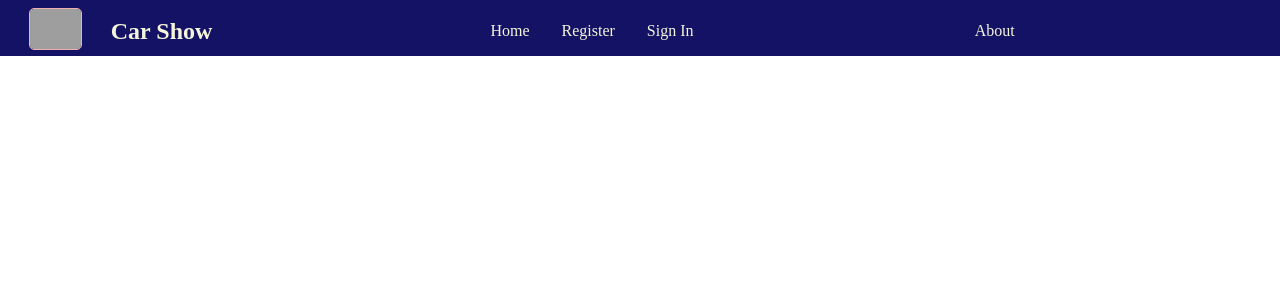
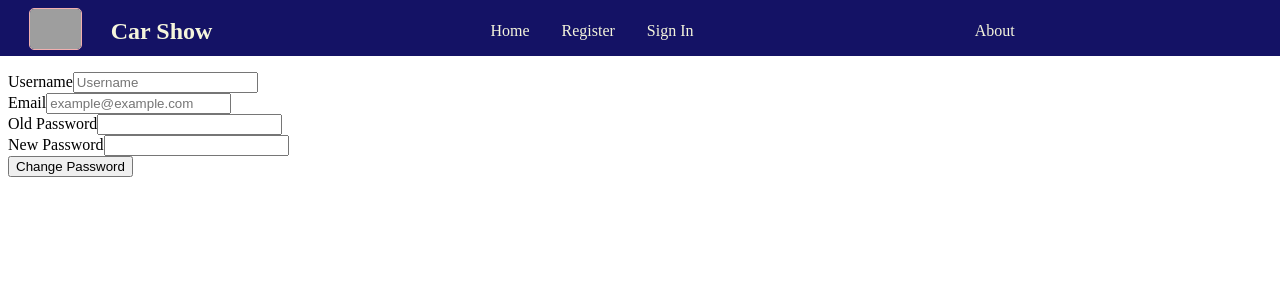
Before and after one commit to RafaelIgnacioMontes/Car-Show--FE, a React (Create React App) app in the folder car-show/: page /updatePassword in a window 1280 px wide. Shown: the top 300 px of the page. Built offline with nearby package versions, Linux system fonts and the light colour scheme; no server answers; grey boxes are pictures that could not be loaded.

Commit message:
protected routes work and change password almost done

```diff
--- a/car-show/src/App.js
+++ b/car-show/src/App.js
@@ -10,6 +10,8 @@ import { CheckSession } from './services/Auth'
 import User from './components/User'
 import axios from 'axios'
 import CarDetails from './components/CarDetails'
+import ChangePasswordForm from './components/ChangePasswordForm'
+import UserSettings from './components/UserSettings'
 
 const App = () => {
   const [userCarList, setUserCarList] = useState([])
@@ -99,6 +101,11 @@ const App = () => {
               />
             }
           />
+          <Route
+            path="/updatePassword"
+            element={<ChangePasswordForm user={user} />}
+          />
+          <Route path="/UserSettings" element={<UserSettings user={user} />} />
         </Routes>
       </main>
     </div>
--- a/car-show/src/components/CarDetails.jsx
+++ b/car-show/src/components/CarDetails.jsx
@@ -3,13 +3,14 @@ import { useParams } from 'react-router-dom'
 import axios from 'axios'
 import CommentForm from './CommentForm'
 import UpdateComment from './UpdateComment'
+import Client from '../services/api'
 
 const CarDetails = ({ user }) => {
   let { id } = useParams()
-  const [showResults, setShowResults] = useState(false)
-  const clicky = () => {
-    setShowResults(true)
-  }
+  // const [showResults, setShowResults] = useState(false)
+  // const clicky = () => {
+  //   setShowResults((current) => !current)
+  // }
   const [carDetails, setCarDetails] = useState()
   const [isLoaded, setIsLoaded] = useState(false)
 
@@ -20,7 +21,7 @@ const CarDetails = ({ user }) => {
   }
   const deleteComment = async (e, commentId) => {
     e.preventDefault()
-    await axios.delete(`http://localhost:3001/comment/delete/${commentId}`)
+    await Client.delete(`http://localhost:3001/comment/delete/${commentId}`)
     getCarDetails()
   }
   useEffect(() => {
--- /dev/null
+++ b/car-show/src/components/ChangePasswordForm.jsx
@@ -0,0 +1,82 @@
+import Client from '../services/api'
+import { useNavigate } from 'react-router-dom'
+import { useState } from 'react'
+
+const ChangePasswordForm = ({ user, handleLogOut }) => {
+  let navigate = useNavigate()
+
+  let initialState = {
+    userName: '',
+    email: '',
+    oldPassword: '',
+    newPassword: ''
+  }
+
+  const [formValues, setFormValues] = useState(initialState)
+
+  const handleChange = (e) => {
+    setFormValues({ ...formValues, [e.target.name]: e.target.value })
+  }
+  const handleSubmit = async (e) => {
+    e.preventDefault()
+    console.log(user.id)
+    await Client.put(`http://localhost:3001/auth/update/${user.id}`)
+    setFormValues(initialState)
+    handleLogOut()
+    navigate('/signin')
+  }
+  return (
+    <div className="updatepass col">
+      <div className="card-overlay centered">
+        <form className="col" onSubmit={handleSubmit}>
+          <div className="input-wrapper-update">
+            <label htmlFor="userName">Username</label>
+            <input
+              onChange={handleChange}
+              name="userName"
+              type="userName"
+              placeholder="Username"
+              value={formValues.userName}
+              required
+            />
+          </div>
+          <div className="input-wrapper">
+            <label htmlFor="email">Email</label>
+            <input
+              onChange={handleChange}
+              name="email"
+              type="email"
+              placeholder="example@example.com"
+              value={formValues.email}
+              required
+            />
+          </div>
+
+          <div className="input-wrapper">
+            <label htmlFor="oldPassword">Old Password</label>
+            <input
+              onChange={handleChange}
+              type="oldPassword"
+              name="oldPassword"
+              value={formValues.oldPassword}
+              required
+            />
+          </div>
+          <div className="input-wrapper">
+            <label htmlFor="newPassword">New Password</label>
+            <input
+              onChange={handleChange}
+              type="newPassword"
+              name="newPassword"
+              value={formValues.newPassword}
+              required
+            />
+          </div>
+          <button type="submit">Change Password</button>
+        </form>
+      </div>
+    </div>
+  )
+}
+
+export default ChangePasswordForm
--- a/car-show/src/components/CommentForm.jsx
+++ b/car-show/src/components/CommentForm.jsx
@@ -1,6 +1,7 @@
 import { useState } from 'react'
 import axios from 'axios'
 import { useParams } from 'react-router-dom'
+import Client from '../services/api'
 
 const BASE_URL = `http://localhost:3001/`
 
@@ -12,7 +13,6 @@ const CommentForm = ({ carDetails, user, getCarDetails }) => {
     userId,
     content: ''
   }
-  console.log(id)
   const [formState, setFormState] = useState(initialState)
   const [comment, setComment] = useState()
 
@@ -23,7 +23,7 @@ const CommentForm = ({ carDetails, user, getCarDetails }) => {
 
   const handleSubmit = async (e) => {
     e.preventDefault()
-    await axios.post(
+    await Client.post(
       `${BASE_URL}comment/newcomment/${carDetails.id}`,
       formState
     )
--- a/car-show/src/components/Header.jsx
+++ b/car-show/src/components/Header.jsx
@@ -20,6 +20,11 @@ const Header = ({ user, handleLogOut }) => {
         <div className="Nav">
           <Link to="/User" className="homeLink">
             My Page
+          </Link>
+        </div>
+        <div className="Nav">
+          <Link to="/UserSettings" className="UserSettings">
+            User Settings
           </Link>
         </div>
       </div>
--- a/car-show/src/components/UpdateComment.jsx
+++ b/car-show/src/components/UpdateComment.jsx
@@ -1,8 +1,9 @@
 import { useState, useEffect } from 'react'
 import axios from 'axios'
 import { useParams, useNavigate } from 'react-router-dom'
+import Client from '../services/api'
 
-const UpdateComment = ({ comment, getCarDetails }) => {
+const UpdateComment = ({ comment, getCarDetails, token }) => {
   console.log(comment)
 
   const [updateComment, setUpdateComment] = useState({
@@ -18,7 +19,7 @@ const UpdateComment = ({ comment, getCarDetails }) => {
 
   const handleSubmitUpdate = async (event) => {
     event.preventDefault()
-    await axios.put(
+    await Client.put(
       `http://localhost:3001/comment/update/${comment.id}`,
       updateComment
     )
--- /dev/null
+++ b/car-show/src/components/UserSettings.jsx
@@ -0,0 +1,14 @@
+import { Link } from 'react-router-dom'
+
+const UserSettings = ({ user }) => {
+  return (
+    <main>
+      <h1>User Settings</h1>
+      <Link to="/updatePassword">
+        <h2>Change Password</h2>
+      </Link>
+    </main>
+  )
+}
+
+export default UserSettings
--- a/car-show/src/services/api.js
+++ b/car-show/src/services/api.js
@@ -7,7 +7,6 @@ const Client = Axios.create({ baseURL: BASE_URL })
 Client.interceptors.request.use(
   (config) => {
     const token = localStorage.getItem('token')
-
     if (token) {
       console.log(config.headers)
       config.headers['authorization'] = `Bearer ${token}`
```
